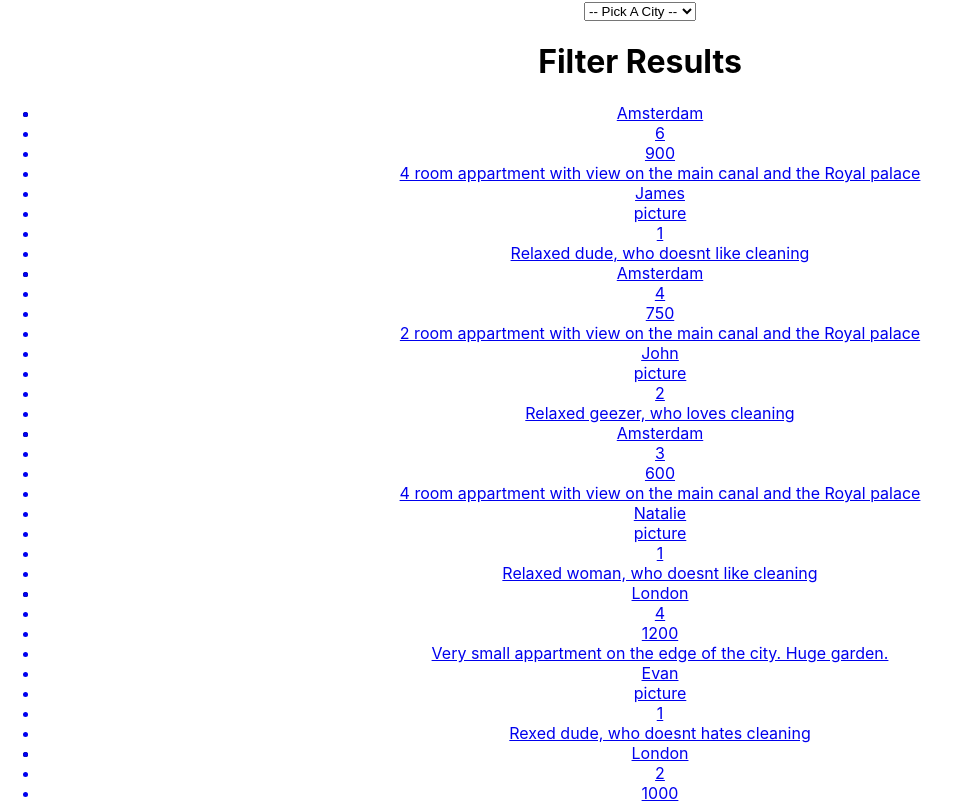
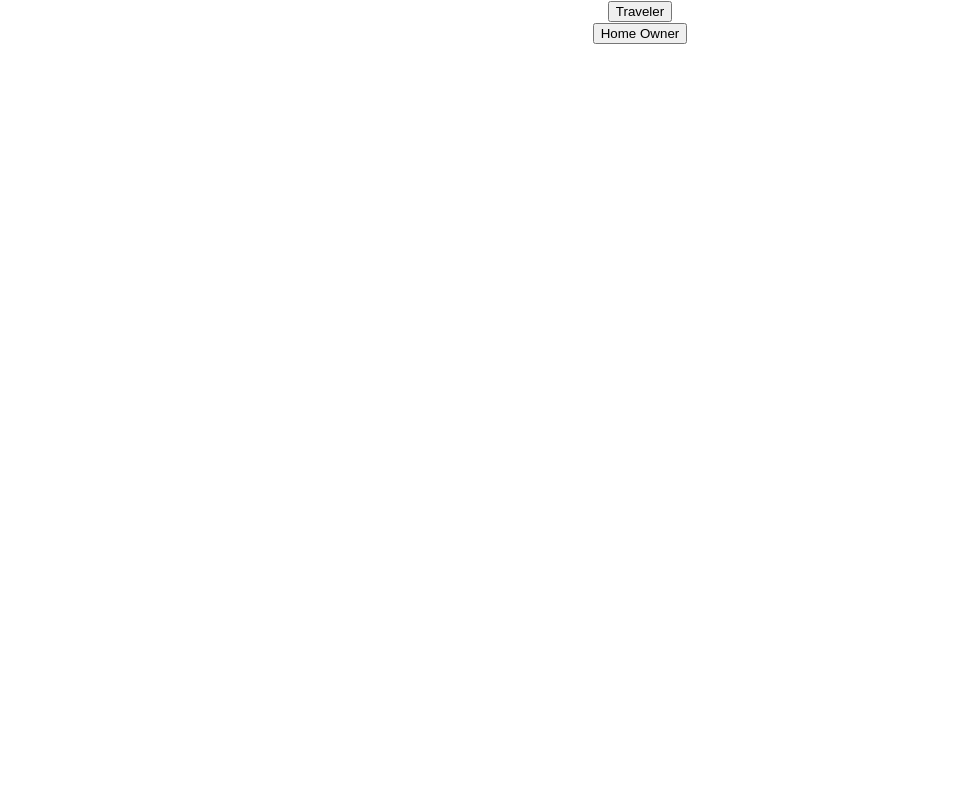
Before and after one commit to anaiancu24/Tinder-App, a React (Create React App) app: page / in a window 1280 px wide. Shown: the top 803 px of the page, without its empty margins (0-961 px from the left). Built offline with nearby package versions, Linux system fonts and the light colour scheme.

Commit message:
linking fixed

```diff
--- a/src/App.js
+++ b/src/App.js
@@ -4,6 +4,8 @@ import FilterListContainer from './components/filterListContainer'
 import { Route } from 'react-router-dom'
 import {BrowserRouter} from 'react-router-dom'
 import HomeDetailsContainer from './components/HomeDetailsContainer';
+import HomepageContainer from './components/homepageContainer'
+
 
 
 
@@ -14,8 +16,10 @@ class App extends Component {
       <div className="App">
       <BrowserRouter>
       <main>
-        <Route exact path="/" component={FilterListContainer} />
-        <Route exact path="/rooms" component={HomeDetailsContainer} />
+      <Route exact path="/" component={HomepageContainer} />
+
+<Route exact path="/rooms" component={FilterListContainer} />
+<Route exact path="/room" component={HomeDetailsContainer} />
         </main>
         </BrowserRouter>
 
--- a/src/components/HomeDetailsContainer.js
+++ b/src/components/HomeDetailsContainer.js
@@ -4,9 +4,7 @@ import HomeDetails from './HomeDetails'
 
 class HomeDetailsContainer extends React.Component {
 
-boxalert = () => {
-return alert("Yeah, you wish! We're ofc completely booked")
-}
+
 
     render() {
 
@@ -15,13 +13,16 @@ return alert("Yeah, you wish! We're ofc completely booked")
                 <img src="https://cache.marriott.com/marriottassets/marriott/KULDT/kuldt-guestroom-0017-hor-clsc.jpg?interpolation=progressive-bilinear&" alt='home' height="200" width="300"/>
 
                 <HomeDetails rooms={this.props.rooms} />
-                <button onClick={this.boxalert()}>REQUEST</button>
+                <button onClick={() => {this.boxalert()}}>REQUEST</button>
                 <button>IGNORE</button>
 
             </div>
 
         )
     }
+    boxalert = () => {
+        return alert("Yeah, you wish! We're ofc completely booked")
+        }
 }
 
 const mapStateToProps = (state) => {
--- a/src/components/filterList.js
+++ b/src/components/filterList.js
@@ -9,7 +9,7 @@ export default function FilterList(props) {
       <ul>
         {props.rooms.map(room =>
           <li key={room.id} className="rooms">
-            <Link to={`/rooms`}>
+            <Link to={`/room`}>
               {Object.values(room).map(apt => <li>{apt}</li>
 
               )}
--- /dev/null
+++ b/src/components/homeOwnerButton.js
@@ -0,0 +1,16 @@
+import React, {Component} from 'react'
+
+class HomeownerButton extends Component {
+
+
+
+render() {
+  return (
+    <div className="homeownerbutton">
+    <button>Home Owner</button>
+    </div>
+  )
+  }
+}
+
+export default HomeownerButton
--- /dev/null
+++ b/src/components/homepageContainer.js
@@ -0,0 +1,19 @@
+import React, {Component} from 'react';
+import TravelerButton from './travelerButton';
+import HomeownerButton from './homeOwnerButton';
+
+
+
+class HomepageContainer extends Component {
+
+  render() {
+    return (
+      <div>
+      <TravelerButton/>
+      <HomeownerButton/>
+      </div>
+    )
+  }
+}
+
+export default HomepageContainer
--- /dev/null
+++ b/src/components/travelerButton.js
@@ -0,0 +1,20 @@
+import React, {Component} from 'react'
+import { Link } from 'react-router-dom'
+
+
+class TravelerButton extends Component {
+
+
+
+render() {
+  return (
+    <div className="travelerbutton">
+    <Link to={`/rooms`}>
+    <button>Traveler</button>
+    </Link>
+    </div>
+  )
+  }
+}
+
+export default TravelerButton
```
